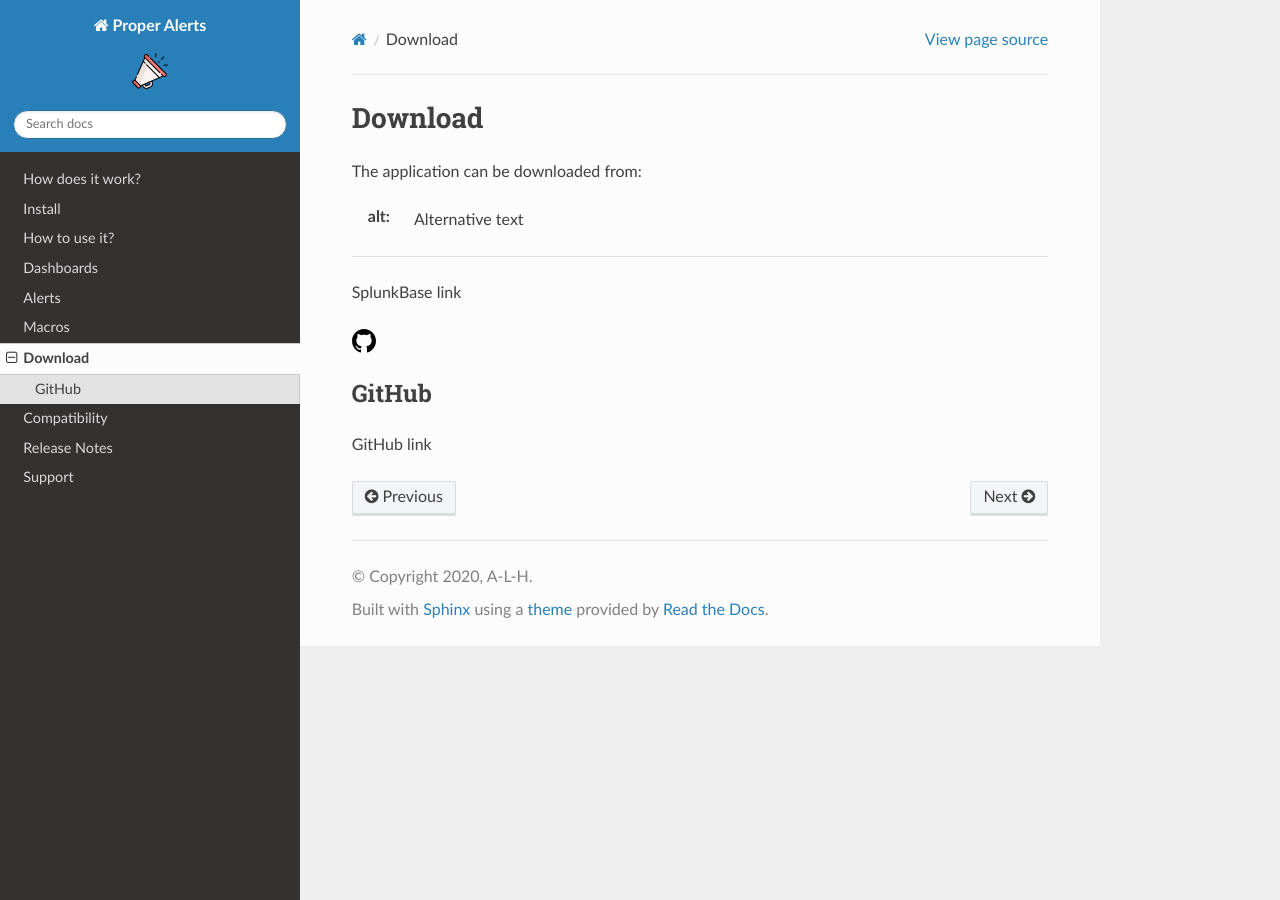
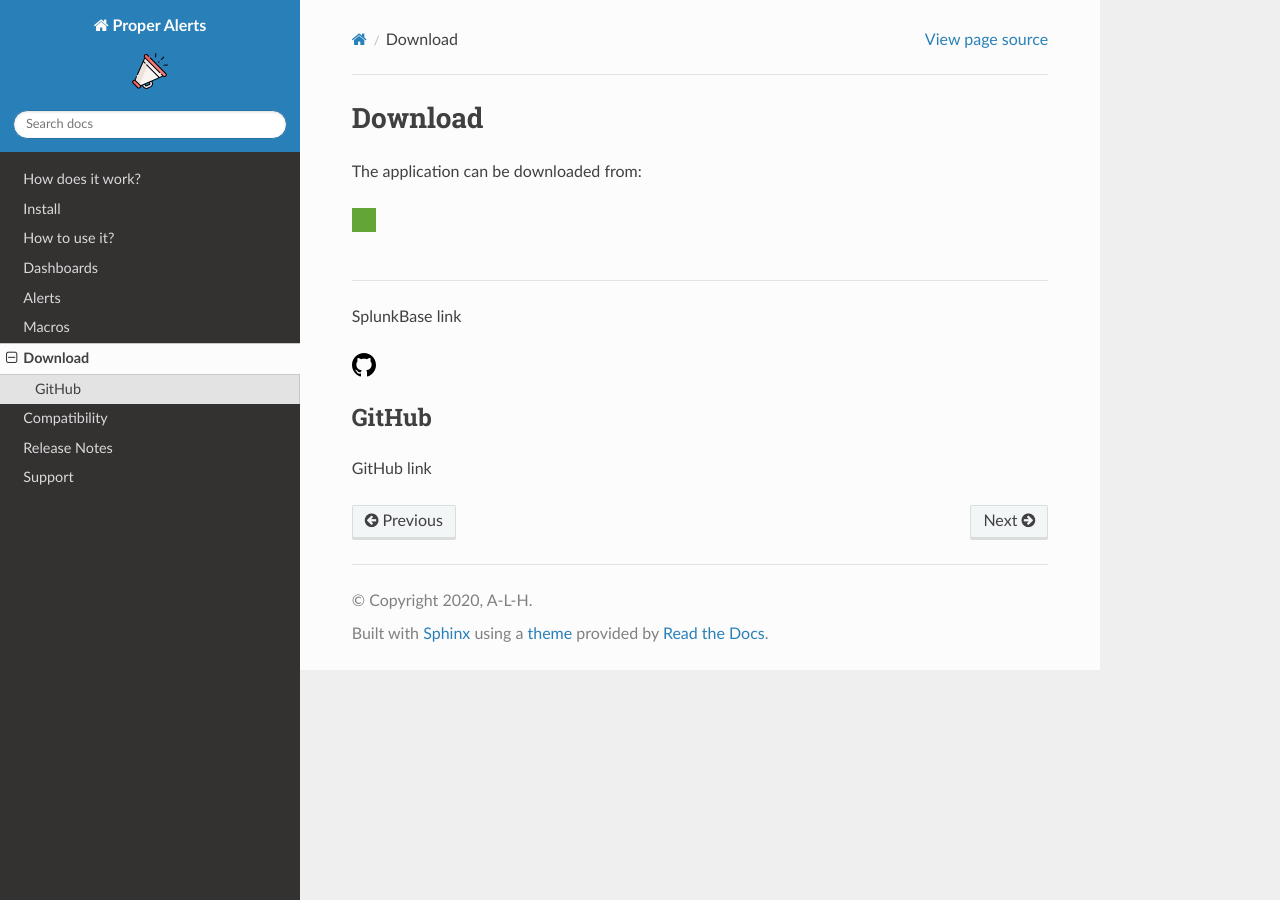
Before and after one commit to a-l-h/splunk-app-proper-alerts, a Sphinx documentation site: the page built from doc/download.rst, in a window 1280 px wide. Built offline with Sphinx 7.4.7 and the Read the Docs theme 2.0.0, drawn with Linux system fonts in a browser that asks for light colours.

Commit message:
Update download.rst

```diff
--- a/doc/download.rst
+++ b/doc/download.rst
@@ -3,8 +3,7 @@
 
 The application can be downloaded from:
 
-.. |Splunkbase| image:: img/splunk.svg
-:alt: Alternative text
+.. image:: img/splunk.svg
 ##########
 
 SplunkBase link
```
